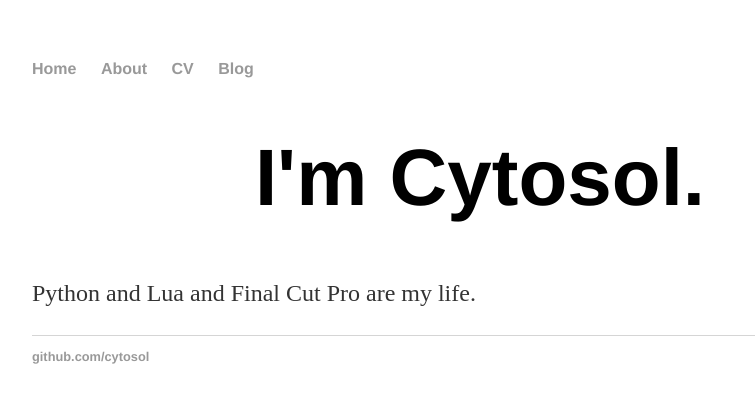
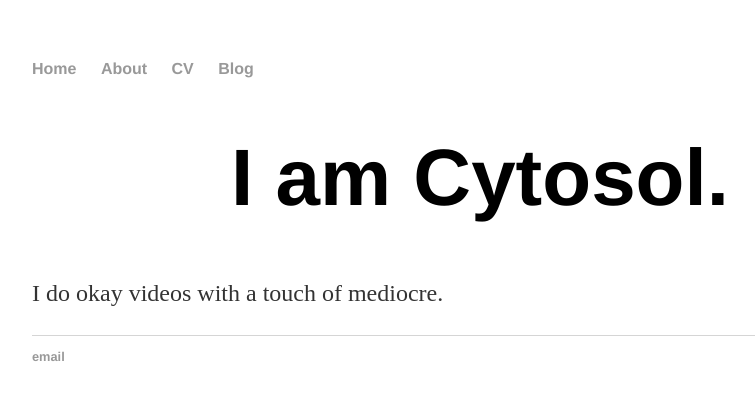
Before and after one commit to cytosol/cytosol.github.io, a Jekyll site: the page built from index.html, in a window 1280 px wide. Shown: the top 403 px of the page, without its empty margins (160-915 px from the left). Built offline with Jekyll 4.4.1, drawn with Linux system fonts in a browser that asks for light colours.

Commit message:
Update index.html

```diff
--- a/index.html
+++ b/index.html
@@ -1,28 +1,8 @@
-<!DOCTYPE html>
-<html>
-	<head>
-		<title>Cytosol</title>
-		<link rel="stylesheet" type="text/css" href="/css/main.css">
-	</head>
-	<body>
-		<nav>
-    		<ul>
-        		<li><a href="/">Home</a></li>
-	        	<li><a href="/about">About</a></li>
-        		<li><a href="/cv">CV</a></li>
-        		<li><a href="/blog">Blog</a></li>
-    		</ul>
-		</nav>
-		<div class="container">
-    		<div class="blurb">
-        		<h1>I'm Cytosol.</h1>
-				<p>Python and Lua and Final Cut Pro are my life.</p>
-    		</div><!-- /.blurb -->
-		</div><!-- /.container -->
-		<footer>
-    		<ul>
-        		<li><a href="https://github.com/cytosol">github.com/cytosol</a></li>
-			</ul>
-		</footer>
-	</body>
-</html>
+---
+layout: default
+title: Cytosol
+---
+<div class="blurb">
+	<h1>I am Cytosol.</h1>
+	<p>I do okay videos with a touch of mediocre.</p>
+</div><!-- /.blurb -->
```
